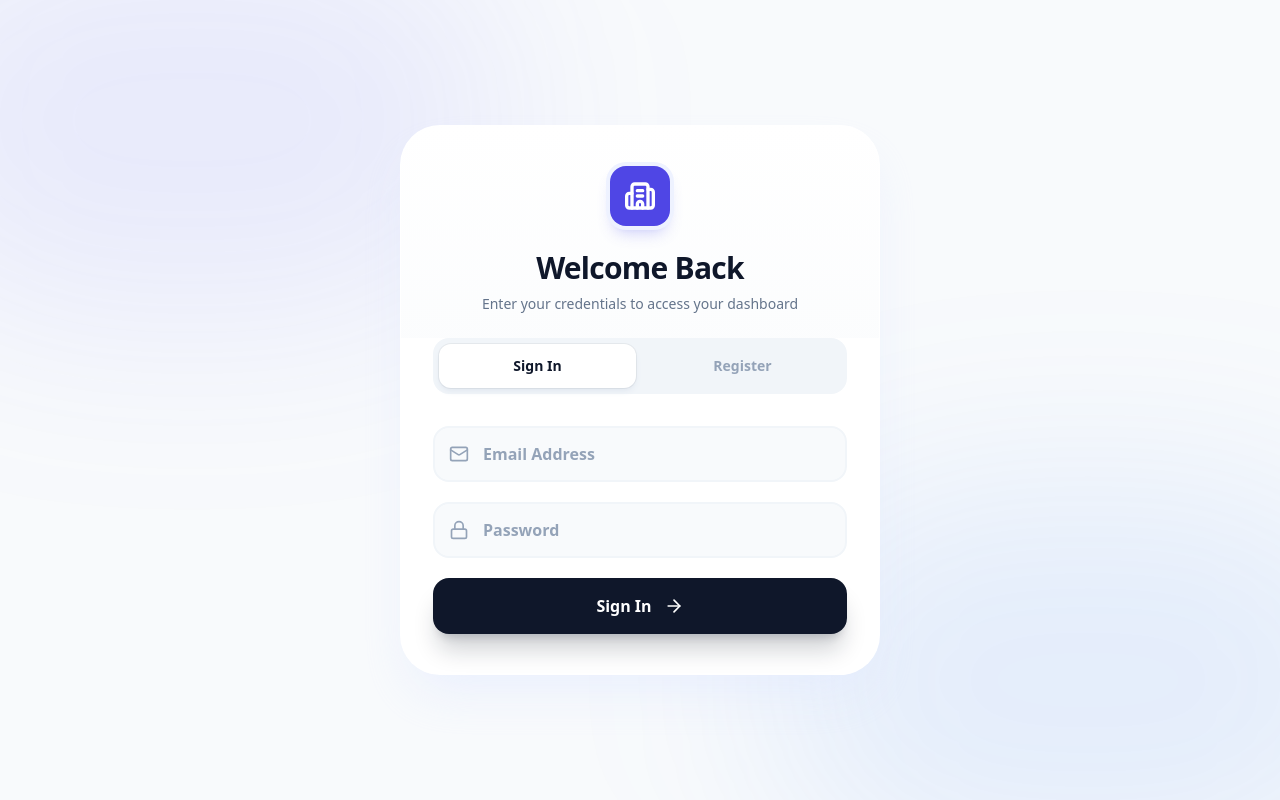
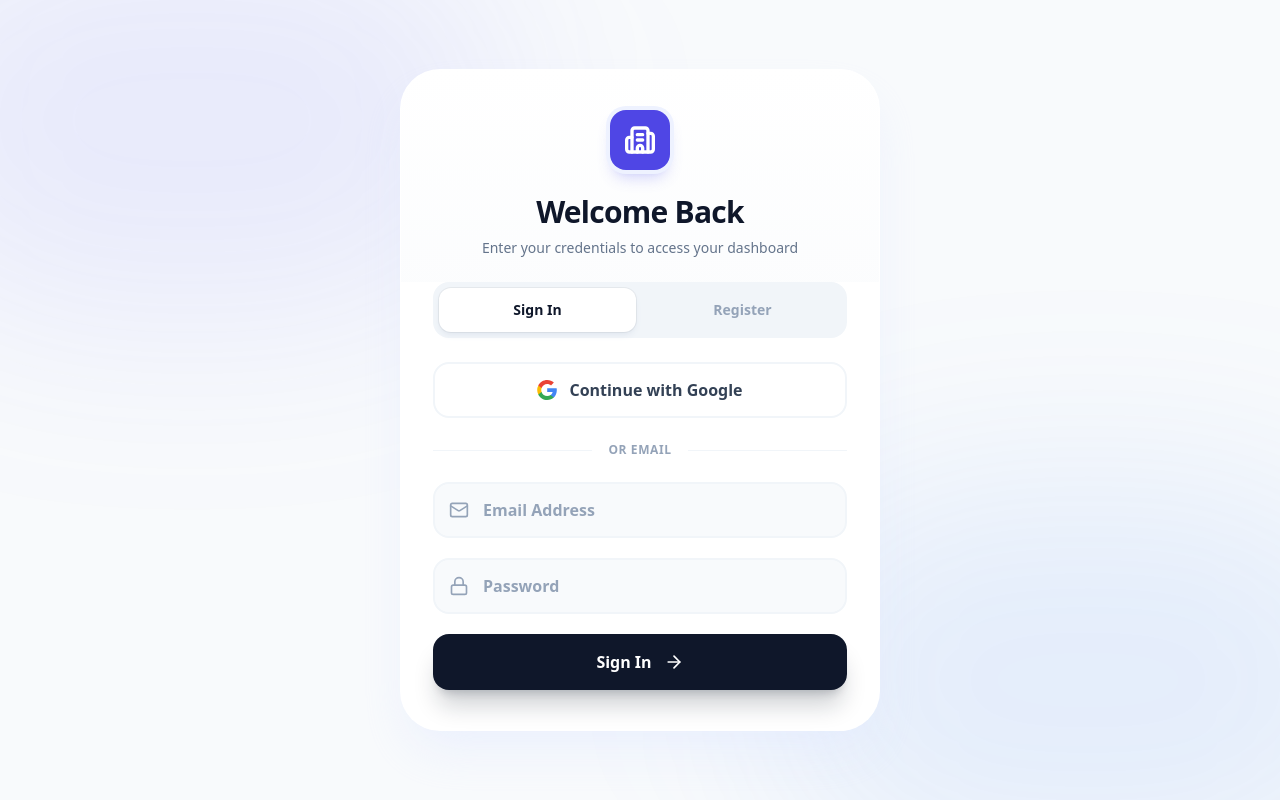
Before and after one commit to sriteja123gujjari/Rental-management-system, a React (Vite) app: page / in a window 1280 px wide. Built offline with nearby package versions, Linux system fonts and the light colour scheme; no server answers.

Commit message:
Add Google login and refactor AuthPage component
Refactor AuthPage component to include Google login functionality and make the token parameter optional in the onLogin callback. Adjust UI elements and improve loading state management.

```diff
--- a/components/AuthPage.tsx
+++ b/components/AuthPage.tsx
@@ -1,40 +1,57 @@
 import React, { useState } from 'react';
 import { api } from '../services/api';
 import {
-  User, Mail, Lock, LogIn, UserPlus,
+  User, Mail, Lock,
   Building2, Loader2, Users, ArrowRight
 } from 'lucide-react';
 
 interface AuthPageProps {
-  onLogin: (user: any, token: string) => void;
+  onLogin: (user: any, token?: string) => void;
+  key?: React.Key;
 }
+
+// ✅ Inline Google SVG — no external image, never fails to load
+const GoogleIcon = () => (
+  <svg width="20" height="20" viewBox="0 0 48 48" fill="none" xmlns="http://www.w3.org/2000/svg">
+    <path d="M47.532 24.552c0-1.636-.132-3.2-.396-4.704H24.48v9.02h12.984c-.576 2.964-2.268 5.484-4.812 7.152v5.916h7.776c4.56-4.2 7.104-10.404 7.104-17.384z" fill="#4285F4"/>
+    <path d="M24.48 48c6.48 0 11.928-2.148 15.9-5.832l-7.776-5.916c-2.148 1.44-4.908 2.292-8.124 2.292-6.24 0-11.532-4.224-13.428-9.888H3.024v6.12C6.996 42.948 15.168 48 24.48 48z" fill="#34A853"/>
+    <path d="M11.052 28.656A14.86 14.86 0 0 1 10.2 24c0-1.62.276-3.204.852-4.656v-6.12H3.024A23.964 23.964 0 0 0 .48 24c0 3.876.924 7.548 2.544 10.776l7.776-6.12h.252z" fill="#FBBC05"/>
+    <path d="M24.48 9.456c3.516 0 6.672 1.212 9.156 3.576l6.852-6.852C36.396 2.4 30.96 0 24.48 0 15.168 0 6.996 5.052 3.024 13.224l8.028 6.12c1.896-5.664 7.188-9.888 13.428-9.888z" fill="#EA4335"/>
+  </svg>
+);
 
 const AuthPage = ({ onLogin }: AuthPageProps) => {
   const [isLogin, setIsLogin] = useState(true);
   const [loading, setLoading] = useState(false);
 
-  // Form State
   const [name, setName] = useState('');
   const [email, setEmail] = useState('');
   const [password, setPassword] = useState('');
   const [familyId, setFamilyId] = useState('');
 
+  const handleGoogleLogin = async () => {
+    setLoading(true);
+    try {
+      await api.signInWithGoogle();
+    } catch (err: any) {
+      alert(`Google Login Error: ${err.message}\nName: ${err.name}`);
+    } finally {
+      setLoading(false);
+    }
+  };
+
   const handleSubmit = async (e: React.FormEvent) => {
     e.preventDefault();
     setLoading(true);
-
     try {
       if (isLogin) {
-        // --- LOGIN ---
         await api.login({ email, password }).then(user => onLogin(user, 'token'));
       } else {
-        // --- REGISTER ---
         await api.register({ name, email, password, familyId });
-        //alert("Registration Successful! Logging you in...");
         await api.login({ email, password }).then(user => onLogin(user, 'token'));
       }
     } catch (err: any) {
-      alert(err.message || "Authentication failed.");
+      alert(`Error: ${err.message}`);
     } finally {
       setLoading(false);
     }
@@ -43,7 +60,7 @@ const AuthPage = ({ onLogin }: AuthPageProps) => {
   return (
     <div className="min-h-screen flex items-center justify-center bg-slate-50 relative overflow-hidden font-sans selection:bg-indigo-100 selection:text-indigo-900 p-4">
 
-      {/* Background Decoration (Ambient Glows) */}
+      {/* Background Decoration */}
       <div className="absolute top-0 left-0 w-full h-full overflow-hidden pointer-events-none">
         <div className="absolute top-[-10%] left-[-10%] w-[50%] h-[50%] bg-indigo-500/10 rounded-full blur-[100px]"></div>
         <div className="absolute bottom-[-10%] right-[-10%] w-[50%] h-[50%] bg-blue-500/10 rounded-full blur-[100px]"></div>
@@ -51,7 +68,7 @@ const AuthPage = ({ onLogin }: AuthPageProps) => {
 
       <div className="bg-white w-full max-w-[480px] rounded-[2.5rem] shadow-2xl shadow-indigo-100/60 border border-white/50 relative z-10 overflow-hidden backdrop-blur-sm">
 
-        {/* Header Section */}
+        {/* Header */}
         <div className="text-center pt-10 pb-6 px-8 bg-gradient-to-b from-white to-slate-50/50">
           <div className="inline-flex p-3.5 bg-indigo-600 rounded-2xl text-white shadow-lg shadow-indigo-500/30 mb-6 ring-4 ring-indigo-50">
             <Building2 size={32} strokeWidth={2.5} />
@@ -64,11 +81,10 @@ const AuthPage = ({ onLogin }: AuthPageProps) => {
           </p>
         </div>
 
-        {/* Content Section */}
         <div className="px-8 pb-10">
 
-          {/* Toggle Switch */}
-          <div className="grid grid-cols-2 p-1.5 bg-slate-100 rounded-2xl gap-2 mb-8">
+          {/* Toggle */}
+          <div className="grid grid-cols-2 p-1.5 bg-slate-100 rounded-2xl gap-2 mb-6">
             <button
               type="button"
               onClick={() => setIsLogin(true)}
@@ -93,9 +109,26 @@ const AuthPage = ({ onLogin }: AuthPageProps) => {
             </button>
           </div>
 
+          {/* ✅ Google Button — uses inline SVG, always visible */}
+          <button
+            type="button"
+            onClick={handleGoogleLogin}
+            disabled={loading}
+            className="w-full h-14 bg-white border-2 border-slate-100 hover:border-slate-200 hover:bg-slate-50 text-slate-700 rounded-2xl font-bold transition-all flex items-center justify-center gap-3 active:scale-[0.98] disabled:opacity-70 mb-6"
+          >
+            <GoogleIcon />
+            Continue with Google
+          </button>
+
+          {/* Divider */}
+          <div className="relative flex items-center mb-6">
+            <div className="flex-grow border-t border-slate-100"></div>
+            <span className="flex-shrink mx-4 text-slate-400 text-xs font-bold uppercase tracking-wider">or email</span>
+            <div className="flex-grow border-t border-slate-100"></div>
+          </div>
+
           <form onSubmit={handleSubmit} className="space-y-5">
 
-            {/* Register Fields (Animated In) */}
             {!isLogin && (
               <div className="space-y-5 animate-in slide-in-from-top-4 fade-in duration-300">
                 <div className="relative group">
@@ -103,19 +136,18 @@ const AuthPage = ({ onLogin }: AuthPageProps) => {
                   <input
                     type="text"
                     placeholder="Full Name"
-                    className="w-full h-14 pl-12 pr-4 bg-slate-50 border-2 border-slate-100 rounded-2xl outline-none focus:bg-white focus:border-indigo-500 font-bold text-slate-700 transition-all placeholder:text-slate-400 focus:shadow-xl focus:shadow-indigo-100/20"
+                    className="w-full h-14 pl-12 pr-4 bg-slate-50 border-2 border-slate-100 rounded-2xl outline-none focus:bg-white focus:border-indigo-500 font-bold text-slate-700 transition-all placeholder:text-slate-400"
                     value={name}
                     onChange={(e) => setName(e.target.value)}
                     required
                   />
                 </div>
-
                 <div className="relative group">
                   <Users className="absolute left-4 top-1/2 -translate-y-1/2 text-slate-400 group-focus-within:text-indigo-600 transition-colors" size={20} />
                   <input
                     type="text"
                     placeholder="Group Name (e.g. Gujjari)"
-                    className="w-full h-14 pl-12 pr-4 bg-slate-50 border-2 border-slate-100 rounded-2xl outline-none focus:bg-white focus:border-indigo-500 font-bold text-slate-700 transition-all placeholder:text-slate-400 focus:shadow-xl focus:shadow-indigo-100/20"
+                    className="w-full h-14 pl-12 pr-4 bg-slate-50 border-2 border-slate-100 rounded-2xl outline-none focus:bg-white focus:border-indigo-500 font-bold text-slate-700 transition-all placeholder:text-slate-400"
                     value={familyId}
                     onChange={(e) => setFamilyId(e.target.value)}
                     required
@@ -124,26 +156,24 @@ const AuthPage = ({ onLogin }: AuthPageProps) => {
               </div>
             )}
 
-            {/* Email Field */}
             <div className="relative group">
               <Mail className="absolute left-4 top-1/2 -translate-y-1/2 text-slate-400 group-focus-within:text-indigo-600 transition-colors" size={20} />
               <input
                 type="email"
                 placeholder="Email Address"
-                className="w-full h-14 pl-12 pr-4 bg-slate-50 border-2 border-slate-100 rounded-2xl outline-none focus:bg-white focus:border-indigo-500 font-bold text-slate-700 transition-all placeholder:text-slate-400 focus:shadow-xl focus:shadow-indigo-100/20"
+                className="w-full h-14 pl-12 pr-4 bg-slate-50 border-2 border-slate-100 rounded-2xl outline-none focus:bg-white focus:border-indigo-500 font-bold text-slate-700 transition-all placeholder:text-slate-400"
                 value={email}
                 onChange={(e) => setEmail(e.target.value)}
                 required
               />
             </div>
 
-            {/* Password Field */}
             <div className="relative group">
               <Lock className="absolute left-4 top-1/2 -translate-y-1/2 text-slate-400 group-focus-within:text-indigo-600 transition-colors" size={20} />
               <input
                 type="password"
                 placeholder="Password"
-                className="w-full h-14 pl-12 pr-4 bg-slate-50 border-2 border-slate-100 rounded-2xl outline-none focus:bg-white focus:border-indigo-500 font-bold text-slate-700 transition-all placeholder:text-slate-400 focus:shadow-xl focus:shadow-indigo-100/20"
+                className="w-full h-14 pl-12 pr-4 bg-slate-50 border-2 border-slate-100 rounded-2xl outline-none focus:bg-white focus:border-indigo-500 font-bold text-slate-700 transition-all placeholder:text-slate-400"
                 value={password}
                 onChange={(e) => setPassword(e.target.value)}
                 required
@@ -151,7 +181,6 @@ const AuthPage = ({ onLogin }: AuthPageProps) => {
               />
             </div>
 
-            {/* Submit Button */}
             <button
               type="submit"
               disabled={loading}
```
